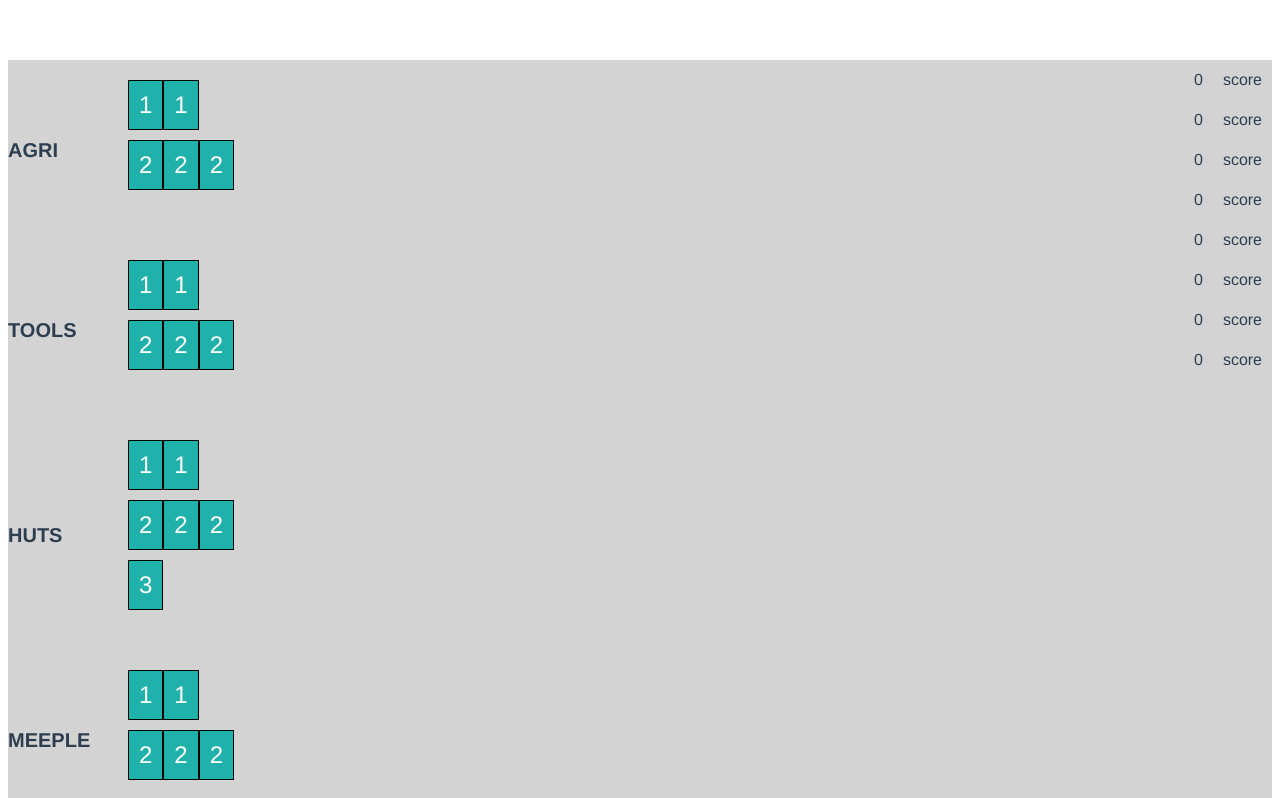
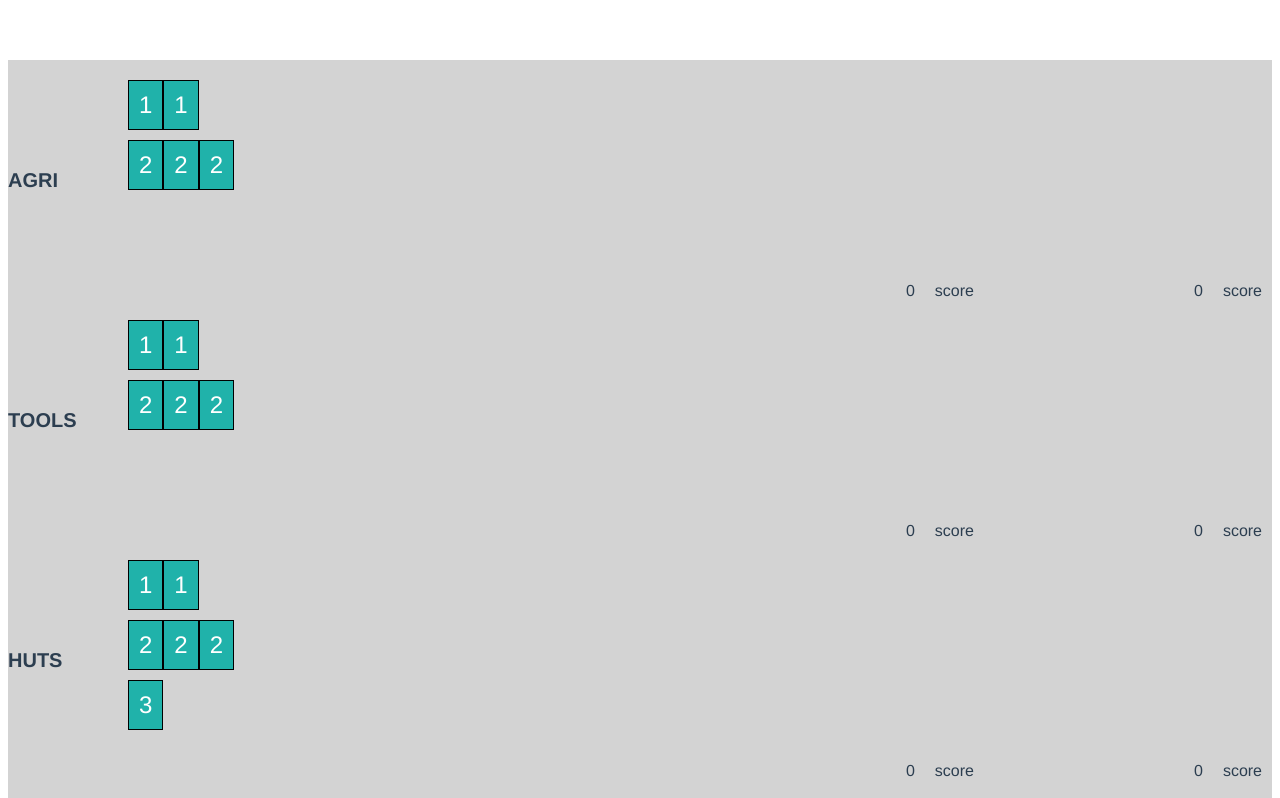
Before and after one commit to tryko/calc-sa, a Vue app: page / in a window 1280 px wide. Shown: the top 798 px of the page. Built offline with nearby package versions, Linux system fonts and the light colour scheme.

Commit message:
adding commit, Next make the player recive card

```diff
--- a/src/App.vue
+++ b/src/App.vue
@@ -1,9 +1,18 @@
 <template>
   <div id="app">
-    <Deck :cardsLeftInDeck="multiplyerCardsInDeck" />
-    <div>
-      <PlayerBoard />
-      <PlayerBoard />
+    <Deck
+      :cardsLeftInDeck="multiplyerCardsInDeck"
+      :currentPlayer="currentPlayer"
+    />
+    <div class="players-container">
+      <PlayerBoard
+        playerId="player1"
+        :playerCards="multiplyerCardsOfPlayers[0]"
+      />
+      <PlayerBoard
+        playerId="player2"
+        :playerCards="multiplyerCardsOfPlayers[1]"
+      />
     </div>
   </div>
 </template>
@@ -19,7 +28,7 @@ export default {
     PlayerBoard
   },
   computed: {
-    ...mapState(["multiplyerCardsInDeck"])
+    ...mapState(["multiplyerCardsInDeck","multiplyerCardsOfPlayers", "currentPlayer"])
   },
   mounted() {
     console.log(this.multiplyerCardsInDeck);
--- a/src/components/Card.vue
+++ b/src/components/Card.vue
@@ -1,16 +1,26 @@
 <template>
-  <div :class="boxClass">{{ multiplyBy }}</div>
+  <div :class="boxClass" @click="cardClicked">{{ multiplyBy }}</div>
 </template>
 
 <script lang="ts">
 export default {
-  props: ["boxClass", "multiplyBy"]
+  props: ["boxClass", "multiplyBy", "cardType", "owner"],
+  methods: {
+    cardClicked() {
+      if (this.owner === "deck") {
+        this.$store.commit("addCardToPlayer", {
+          cardType: this.cardType,
+          multiplyBy: this.multiplyBy
+        });
+      }
+    }
+  }
 };
 </script>
 
 <!-- Add "scoped" attribute to limit CSS to this component only -->
 <style scoped>
-.board-deck {
+/* .board-deck {
   display: grid;
   grid-gap: 5px;
   grid-template-columns: 100px 100px 100px;
@@ -28,7 +38,7 @@ export default {
   color: #444;
   background-color: inherit;
   padding: 30px;
-}
+} */
 
 .box {
   background-color: lightseagreen;
@@ -38,12 +48,12 @@ export default {
   border: 1px solid black;
 }
 
-.box-invisible {
+/* .box-invisible {
     background-color: lightseagreen;
     color: #fff;
     padding: 10px;
     font-size: 150%;
     border: 1px solid black;
     visibility: hidden;
-}
+  } */
 </style>
--- a/src/components/Deck.vue
+++ b/src/components/Deck.vue
@@ -9,7 +9,8 @@
       <MultiplyerCards
         :cards="cardsLeftInDeck[multiplyerType]"
         :cardsType="multiplyerType"
-        wrapperClassType="board-deck"
+        owner="deck"
+        :currentPlayer="currentPlayer"
       />
     </div>
   </div>
@@ -19,7 +20,7 @@
 import MultiplyerCards from "./MultiplyerCards.vue";
 
 export default {
-  props: ["cardsLeftInDeck"],
+  props: ["cardsLeftInDeck","currentPlayer"],
   data() {
     return {
       multiplyerCardsTypes: ["agri", "tools", "huts", "meeple"]
--- a/src/components/MultiplyerCards.vue
+++ b/src/components/MultiplyerCards.vue
@@ -10,20 +10,17 @@
         :key="card"
         class="box"
         :multiplyBy="scalar"
+        :cardType="cardsType"
+        :owner="owner"
       />
     </div>
-
-    <!-- <Card class="box" :multiplyBy="2" />
-      <Card class="box" :multiplyBy="2" />
-      <Card class="box" :multiplyBy="1" />
-      <Card class="box" :multiplyBy="1" /> -->
   </div>
 </template>
 
 <script lang="ts">
 import Card from "./Card.vue";
 export default {
-  props: ["cardsType", "wrapperClassType", "cards"],
+  props: ["cardsType", "owner", "cards"],
   components: { Card }
 };
 </script>
@@ -32,6 +29,8 @@ export default {
 <style scoped>
 .multiplyer-cards {
   margin-bottom: 40px;
+  min-height: 200px;
+  min-width: 200px;
 }
 .sub-deck-of-type {
   display: flex;
--- a/src/components/PlayerBoard.vue
+++ b/src/components/PlayerBoard.vue
@@ -5,7 +5,11 @@
       v-for="(multiplyerType, i) in multiplyerCardsTypes"
       :key="i"
     >
-      <MultiplyerCards :cardsType="multiplyerType" />
+      <MultiplyerCards
+        :cards="playerCards[multiplyerType]"
+        :cardsType="multiplyerType"
+        :owner="playerId"
+      />
       <div class="player-cell">0</div>
       <div class="player-cell">score</div>
     </div>
@@ -16,6 +20,7 @@
 import MultiplyerCards from "./MultiplyerCards.vue";
 
 export default {
+  props:["playerCards","playerId"],
   data() {
     return {
       multiplyerCardsTypes: ["agri", "tools", "huts", "meeple"]
@@ -33,7 +38,7 @@ export default {
   display: flex;
 }
 .player-cell {
-  margin: 0 10px 0 10px;
-  align-self: center;
+  margin: 20px 10px 0 10px;
+  align-self: end;
 }
 </style>
--- a/src/store.js
+++ b/src/store.js
@@ -4,6 +4,7 @@ import Vuex from "vuex";
 Vue.use(Vuex);
 
 const state = {
+  currentPlayer: "player1",
   multiplyerCardsInDeck: {
     // the index represent the scalar of multiplyer
     // e.g: index 0 scalar 0 and number of scalar cards is also 0
@@ -67,7 +68,11 @@ const getters = {
 
 export default new Vuex.Store({
   state,
-  mutations: {},
+  mutations: {
+    addCardToPlayer(state, clickedCard) {
+      console.log(clickedCard);
+    }
+  },
   getters,
   actions: {}
 });
```
Lines whose indentation alone changed are shown as unchanged.
